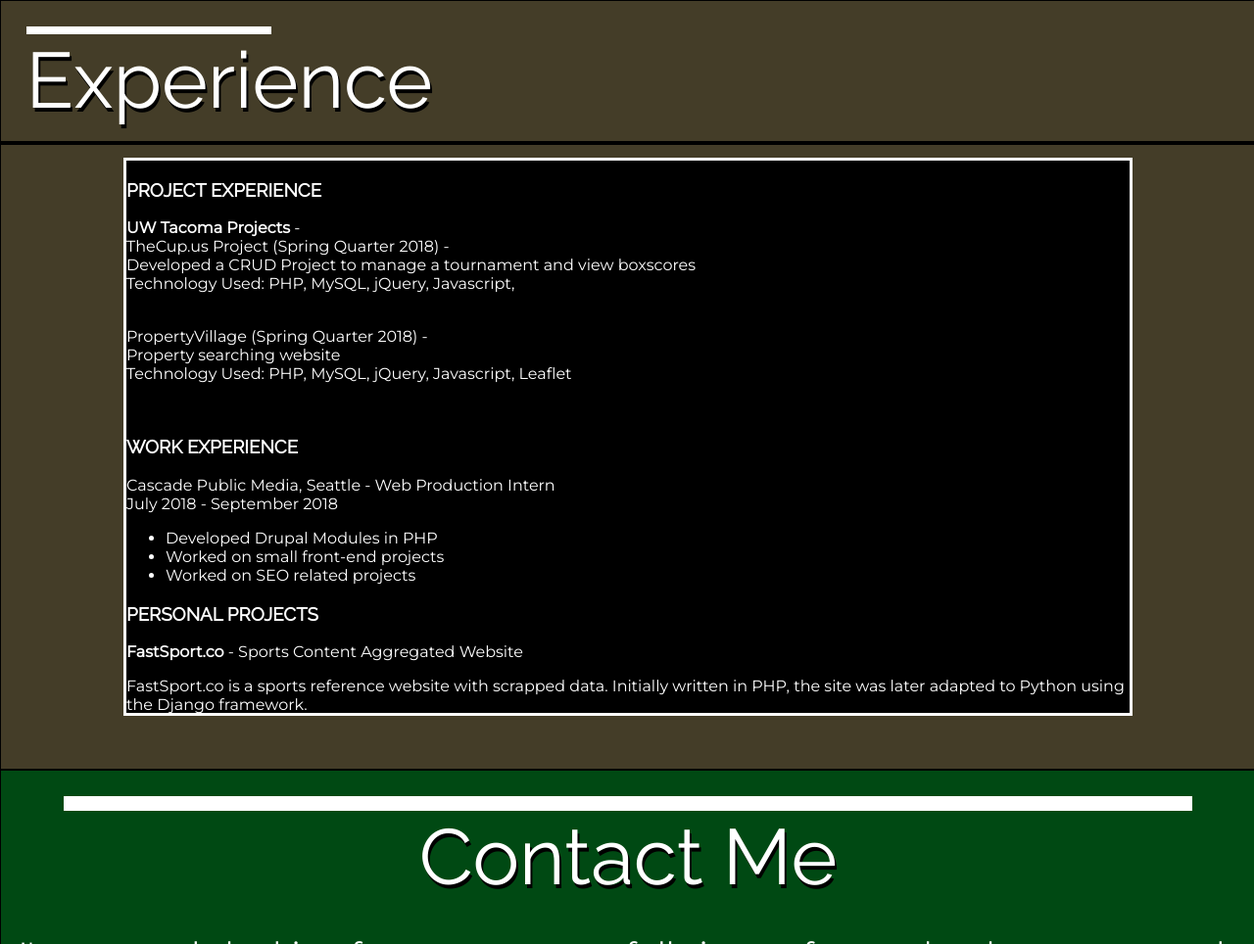
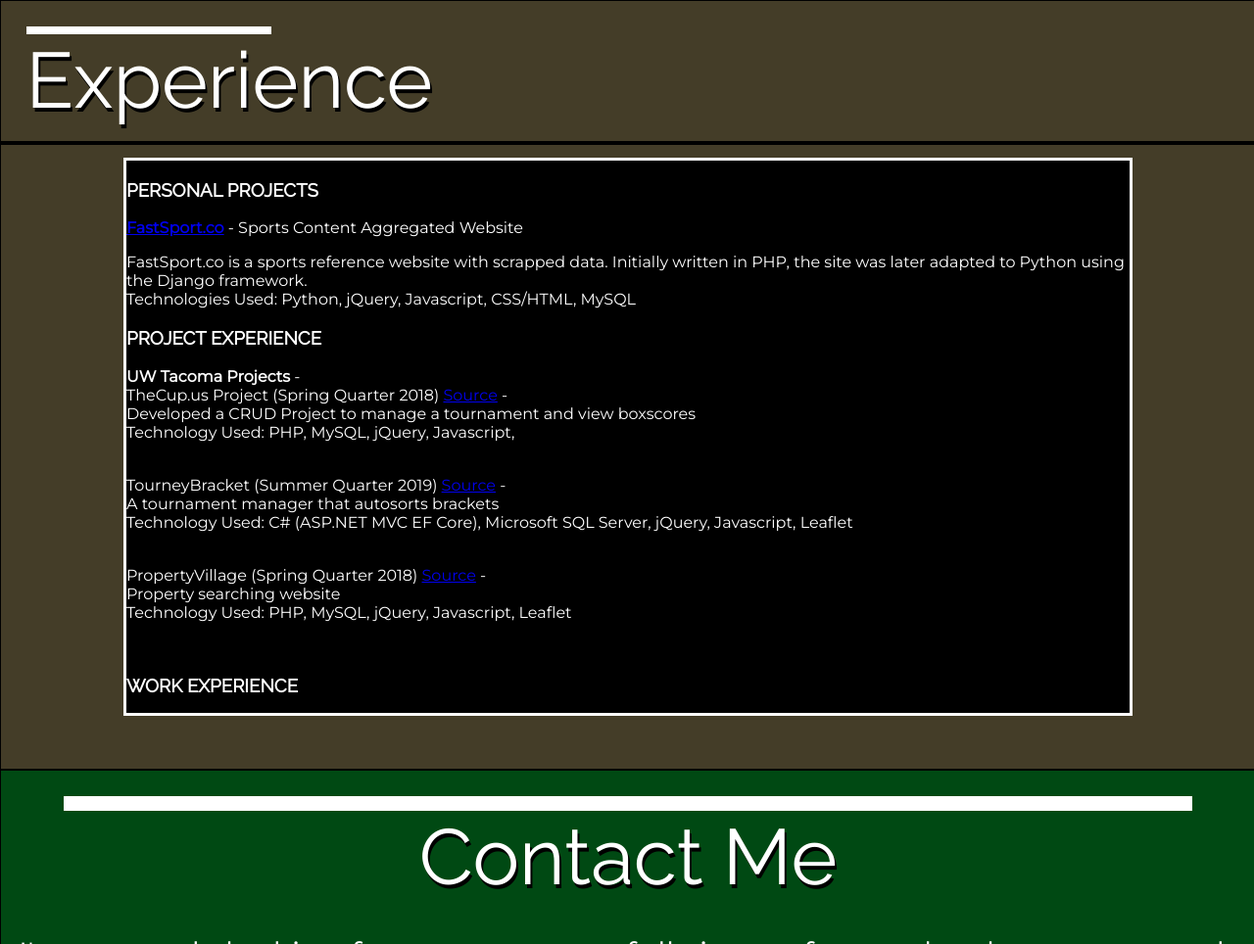
Before and after one commit to eda-git/v1, a plain HTML site: page index.html in a window 1280 px wide. Shown: the part 1572-2536 px from the top of the page at 98% size. Drawn offline with nearby package versions, Linux system fonts and the light colour scheme.

Commit message:
Content changes

```diff
--- a/index.html
+++ b/index.html
@@ -189,17 +189,28 @@ $("a.contact").click(function() {
                                     <div id="set">
 
                                             <div id="description" class="full">
+                                                    <h3>PERSONAL PROJECTS</h3>
+                                                    <p><b><a href="http://fastsport.co">FastSport.co</a></b> - Sports Content Aggregated Website</p>
+                                                    FastSport.co is a sports reference website with scrapped data. Initially written in PHP, the site was later adapted to Python using the Django framework.
+                                                    <br>Technologies Used: Python, jQuery, Javascript, CSS/HTML, MySQL
                                                     <h3>PROJECT EXPERIENCE</h3>
                                                     <p><b>UW Tacoma Projects</b> -
                                                     <br>
-                                                    TheCup.us Project (Spring Quarter 2018) -
+                                                    TheCup.us Project (Spring Quarter 2018) <a href="https://github.com/eda-git/Soccer-PHP-DB-Project">Source</a> -
                                                     <br>
                                                     Developed a CRUD Project to manage a tournament and view boxscores
                                                     <br>
                                                     Technology Used: PHP, MySQL, jQuery, Javascript,
                                                     </p>
                                                     <br>
-                                                    PropertyVillage (Spring Quarter 2018) -
+                                                    TourneyBracket (Summer Quarter 2019) <a href="https://github.com/eda-git/MVC-Core-Tournament-Maker-ASP.NET">Source</a> -
+                                                    <br>
+                                                    A tournament manager that autosorts brackets
+                                                    <br>
+                                                    Technology Used: C# (ASP.NET MVC EF Core), Microsoft SQL Server, jQuery, Javascript, Leaflet
+                                                    </p>
+                                                    <br>
+                                                    PropertyVillage (Spring Quarter 2018) <a href="https://github.com/eda-git/Senior-Project-Site">Source</a> -
                                                     <br>
                                                     Property searching website
                                                     <br>
@@ -216,11 +227,7 @@ $("a.contact").click(function() {
                                                             <li>Worked on small front-end projects</li>
                                                             <li>Worked on SEO related projects</li>
                                                     </ul>
-                                                    <h3>PERSONAL PROJECTS</h3>
-                                                    <p><b>FastSport.co</b> - Sports Content Aggregated Website</p>
-                                                    FastSport.co is a sports reference website with scrapped data. Initially written in PHP, the site was later adapted to Python using the Django framework.
-                                                    <br>Technologies Used: Python, PHP, jQuery, Javascript, CSS/HTML, MySQL
-                                            </div>
+                                                 </div>
                                         </div>
                                </div>
                         </div>
```
